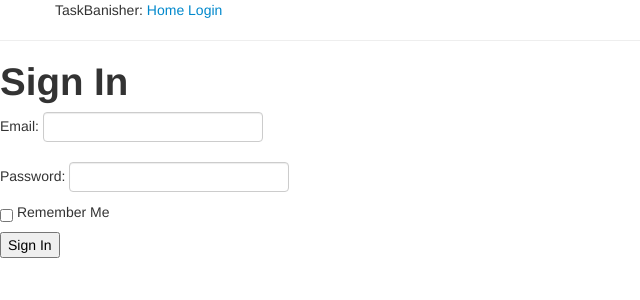
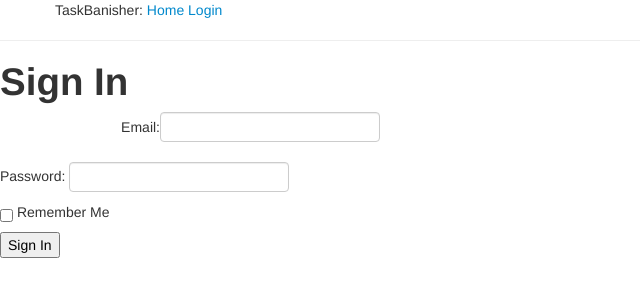
Before and after one commit to nboltralik/taskbanisher_copy, a Flask app: page /login in a window 1280 px wide. Shown: the top 300 px of the page, without its empty margins (0-640 px from the left). Run offline with Flask 2, Linux system fonts and the light colour scheme.

Commit message:
still ugh

```diff
--- a/app/templates/login.html
+++ b/app/templates/login.html
@@ -6,7 +6,7 @@
   <form action="" method="post" name="login" class="form-horizontal">
       {{ form.hidden_tag() }}
       <div class="control-group">
-          Email:
+          <label class="control-label">Email:</label>
           {{ form.username(size=80) }}
       </div>
       <p>
```
